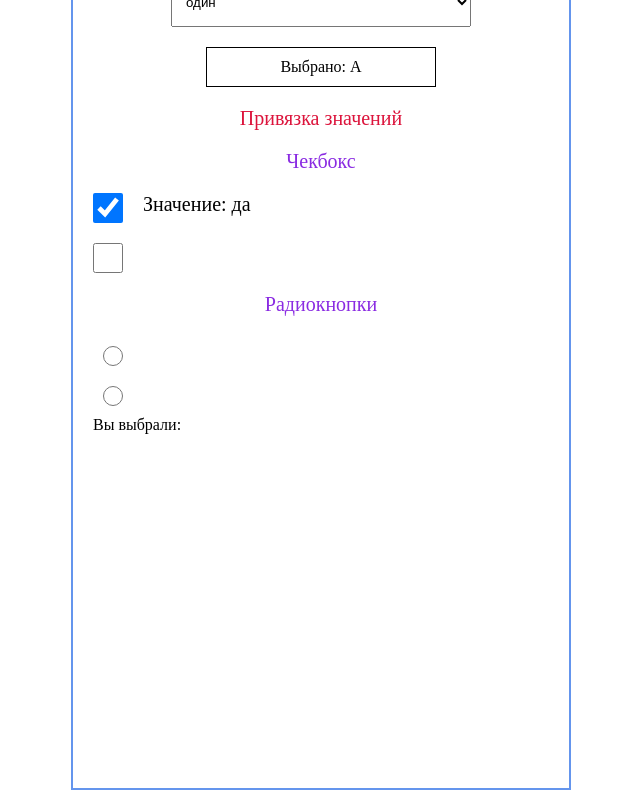
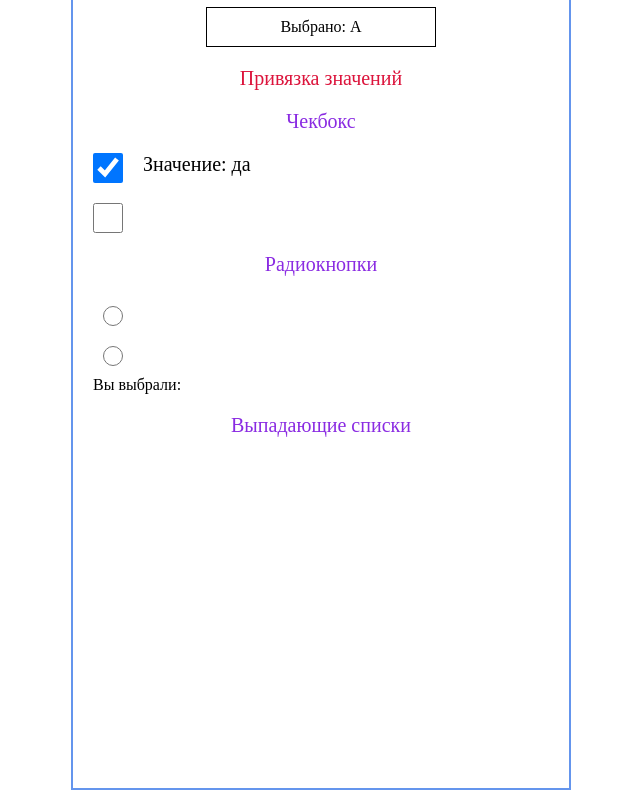
Before and after one commit to innamagkeeva/vue_components, a Vue app: page / in a window 1280 px wide. Shown: the part 5352-6152 px from the top of the page, without its empty margins (319-959 px from the left). Built offline with nearby package versions, Linux system fonts and the light colour scheme; the HTML template or start-up script is replaced by a standard one.

Commit message:
Просто правки

```diff
--- a/src/components/WorkingWithForms.vue
+++ b/src/components/WorkingWithForms.vue
@@ -1,13 +1,15 @@
 <script setup lang="ts">
 import { computed, ref } from 'vue'
 type BasChecked = true | false
-type BasCheckedNames = 'Jack' | 'John' | 'Mike'
+type BasCheckedNames = 'Jack' | 'John' | 'Mike' | 'Duduk'
 type BasSelectedColor = 'Красный' | 'Синий' | 'Зеленый' | 'цвет не выбран'
 type BasTypeSelect = '1' | '2' | '3' | '4'
 interface Option {
   value: string
   text: string
 }
+type BasSelectType = 'A' | 'B' | 'C' | 'D' | ''
+type BasPick = 'Первый' | 'Второй' | null
 
 const message = ref<string>('')
 const multilineMessage = ref<string>('')
@@ -24,7 +26,7 @@ const checkedNamesText = computed(() => {
 
 const selectedColor = ref<BasSelectedColor>('цвет не выбран')
 
-const selectType = ref('')
+const selectType = ref<BasSelectType>('')
 const typeSelect = ref<BasTypeSelect[]>([])
 
 const selected = ref<string>('A')
@@ -36,11 +38,13 @@ const options = ref<Option[]>([
 
 const toggle = ref<string>('да')
 
-const choose = ref<null>(null)
+const choose = ref<string | null>(null)
 const dynamicTrueValue = ref<string>('статус: Да')
 const dynamicFalseValue = ref<string>('статус: уже нет')
 
-const pick = ref<null>(null)
+const pick = ref<BasPick>(null)
+
+const marked = ref<string>('')
 </script>
 
 <template>
@@ -218,6 +222,7 @@ const pick = ref<null>(null)
     <div class="selectPlace">
       <select
         class="SelectStyle"
+        style="height: 90px"
         v-model="typeSelect"
         multiple
       >
@@ -232,7 +237,6 @@ const pick = ref<null>(null)
     <div class="selectPlace">
       <select
         class="SelectStyle"
-        style="height: 50px"
         v-model="selected"
       >
         <option
@@ -300,6 +304,12 @@ const pick = ref<null>(null)
       />
     </div>
     <p style="margin-bottom: 20px">Вы выбрали: {{ pick }}</p>
+    <p
+      class="title"
+      style="color: blueviolet"
+    >
+      Выпадающие списки
+    </p>
   </div>
 </template>
 
@@ -373,7 +383,7 @@ const pick = ref<null>(null)
 
 .SelectStyle {
   width: 300px;
-  height: 90px;
+  height: 50px;
   padding: 10px;
   margin: 0 auto;
 }
```
